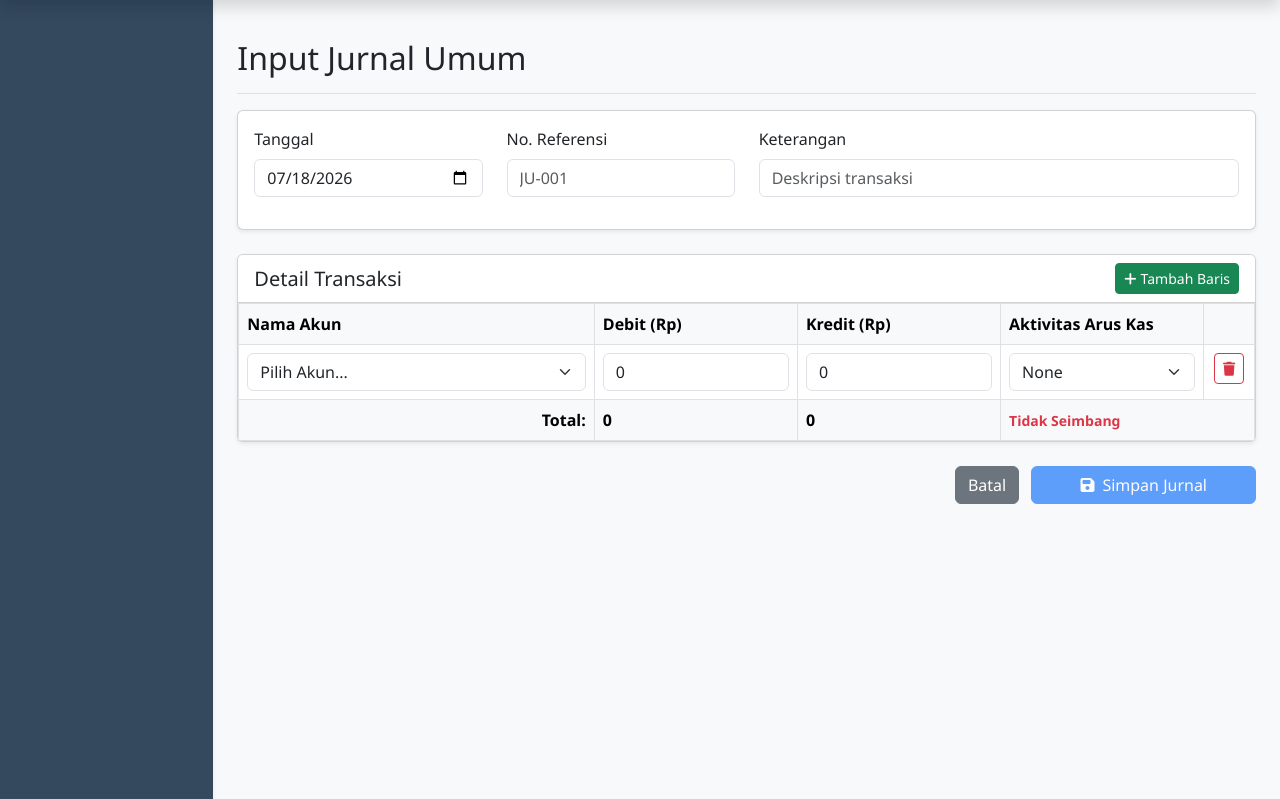
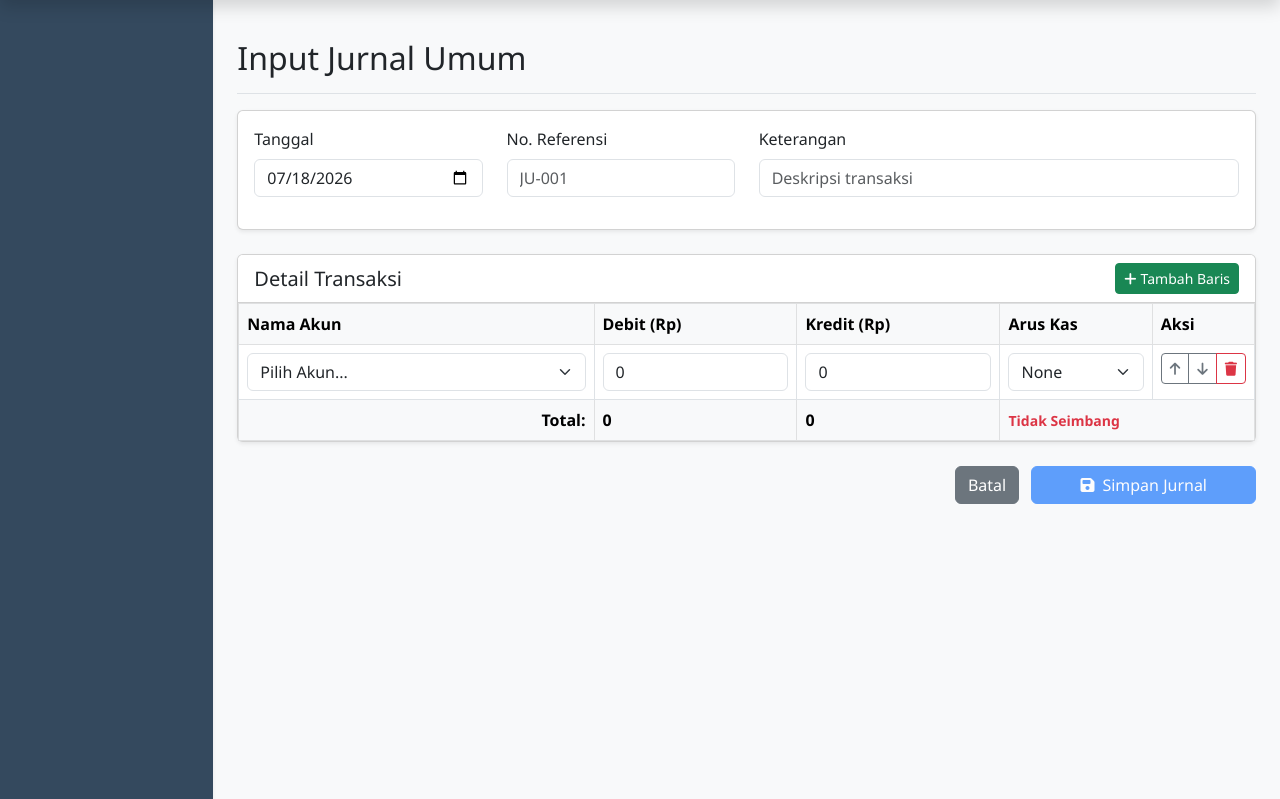
Before and after one commit to tomychaky09-cmd/isak_35_updates, a Flask app: template templates/journal_form.html in a window 1280 px wide. Shown: the part 57-856 px from the top of the page. Run offline with Flask 3, Linux system fonts and the light colour scheme; the template is opened without the code that fills it, so the values that code supplies are empty.

Commit message:
Feat: Implement reorderable journal rows and Fix AttributeError in DatabaseManager

```diff
--- a/templates/journal_form.html
+++ b/templates/journal_form.html
@@ -40,8 +40,8 @@
                             <th style="width: 35%;">Nama Akun</th>
                             <th style="width: 20%;">Debit (Rp)</th>
                             <th style="width: 20%;">Kredit (Rp)</th>
-                            <th style="width: 20%;">Aktivitas Arus Kas</th>
-                            <th style="width: 5%;"></th>
+                            <th style="width: 15%;">Arus Kas</th>
+                            <th style="width: 10%;">Aksi</th>
                         </tr>
                     </thead>
                     <tbody id="journalBody">
@@ -67,7 +67,11 @@
                                     </select>
                                 </td>
                                 <td class="text-center">
-                                    <button type="button" class="btn btn-outline-danger btn-sm remove-row"><i class="fas fa-trash"></i></button>
+                                    <div class="btn-group" role="group">
+                                        <button type="button" class="btn btn-outline-secondary btn-sm move-up"><i class="fas fa-arrow-up"></i></button>
+                                        <button type="button" class="btn btn-outline-secondary btn-sm move-down"><i class="fas fa-arrow-down"></i></button>
+                                        <button type="button" class="btn btn-outline-danger btn-sm remove-row"><i class="fas fa-trash"></i></button>
+                                    </div>
                                 </td>
                             </tr>
                             {% endfor %}
@@ -92,7 +96,11 @@
                                     </select>
                                 </td>
                                 <td class="text-center">
-                                    <button type="button" class="btn btn-outline-danger btn-sm remove-row"><i class="fas fa-trash"></i></button>
+                                    <div class="btn-group" role="group">
+                                        <button type="button" class="btn btn-outline-secondary btn-sm move-up"><i class="fas fa-arrow-up"></i></button>
+                                        <button type="button" class="btn btn-outline-secondary btn-sm move-down"><i class="fas fa-arrow-down"></i></button>
+                                        <button type="button" class="btn btn-outline-danger btn-sm remove-row"><i class="fas fa-trash"></i></button>
+                                    </div>
                                 </td>
                             </tr>
                         {% endif %}
@@ -169,6 +177,19 @@ document.addEventListener('DOMContentLoaded', function() {
                 calculateTotals();
             }
         });
+
+        row.querySelector('.move-up').addEventListener('click', function() {
+            if (row.previousElementSibling) {
+                journalBody.insertBefore(row, row.previousElementSibling);
+            }
+        });
+
+        row.querySelector('.move-down').addEventListener('click', function() {
+            if (row.nextElementSibling) {
+                journalBody.insertBefore(row.nextElementSibling, row);
+            }
+        });
+
         row.querySelectorAll('.debit-input, .credit-input').forEach(input => {
             input.addEventListener('input', calculateTotals);
         });
```
Also changed, not shown: src/database_manager.py (+8 -0 lines).
